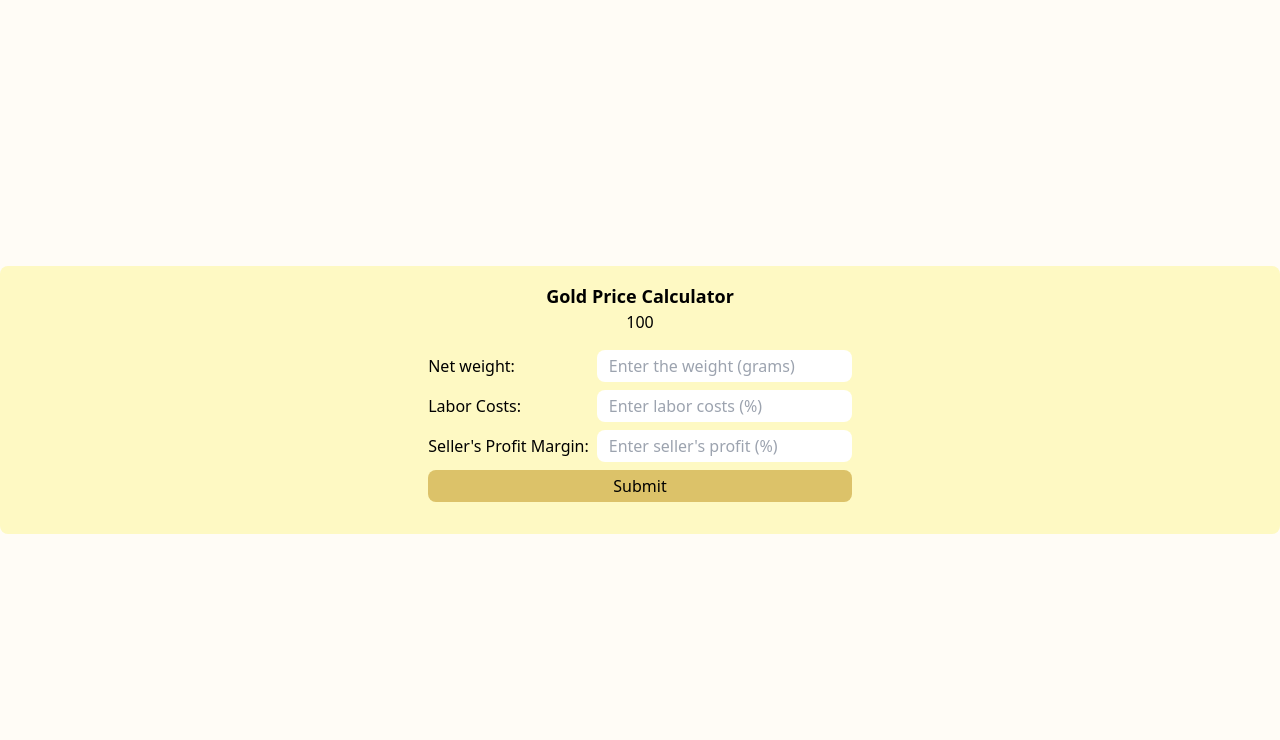
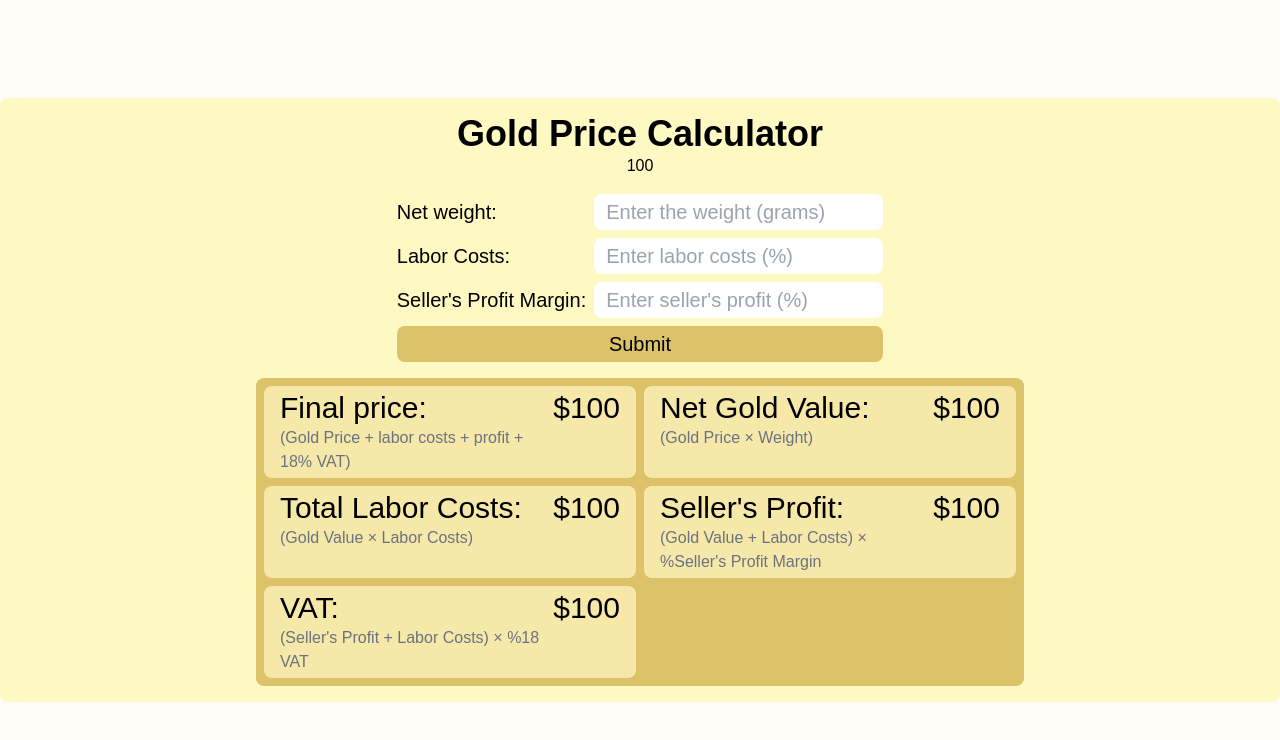
Before and after one commit to ArianMakiabadi/Gold-Price-Calculator, a website: page public/index.html in a window 1280 px wide. Drawn offline with nearby package versions, Linux system fonts and the light colour scheme; files that its build step writes are made by us from their sources; a web font is replaced by a local one.

Commit message:
result section added + fonts

```diff
--- a/public/index.html
+++ b/public/index.html
@@ -3,57 +3,123 @@
   <head>
     <meta charset="UTF-8" />
     <meta name="viewport" content="width=device-width, initial-scale=1.0" />
-    <meta name="description" content="" />
+    <link rel="preconnect" href="https://fonts.googleapis.com" />
+    <link rel="preconnect" href="https://fonts.gstatic.com" crossorigin />
+    <link
+      href="https://fonts.googleapis.com/css2?family=Dongle:wght@400;700&display=swap"
+      rel="stylesheet"
+    />
     <link rel="stylesheet" type="text/css" href="./build/tailwind.css" />
     <script src="https://cdn.jsdelivr.net/npm/axios/dist/axios.min.js"></script>
     <title>Gold Price Calculator</title>
   </head>
-  <body class="bg-gold-50">
+  <body class="bg-gold-50 font-dongle">
     <header></header>
     <main class="flex items-center justify-center h-screen">
       <div
         class="flex flex-1 flex-col container bg-yellow-100 rounded-lg justify-center items-center p-4"
       >
-        <h1 class="text-gold-800 font-bold text-lg">Gold Price Calculator</h1>
+        <h1 class="text-gold-800 font-bold text-4xl">Gold Price Calculator</h1>
         <p id="currPrice">100</p>
+
+        <!-- input section -->
         <div>
           <form
             action=""
             id="form"
             class="grid grid-cols-[auto_1fr] gap-2 p-4 items-center justify-center"
           >
-            <label for="weight" class="text-nowrap">Net weight:</label>
+            <label for="weight" class="text-nowrap text-xl">Net weight:</label>
             <input
-              class="rounded-lg px-3 py-1"
+              class="rounded-lg px-3 py-1 text-xl"
               type="number"
               name="weight"
               id="weight"
               placeholder="Enter the weight (grams) "
             />
 
-            <label for="labor" class="text-nowrap">Labor Costs:</label>
+            <label for="labor" class="text-nowrap text-xl">Labor Costs:</label>
             <input
-              class="rounded-lg px-3 py-1"
+              class="rounded-lg px-3 py-1 text-xl"
               type="number"
               name="labor"
               id="labor"
               placeholder="Enter labor costs (%) "
             />
-            <label for="labor" class="text-nowrap"
+            <label for="profit" class="text-nowrap text-xl"
               >Seller's Profit Margin:</label
             >
             <input
-              class="rounded-lg px-3 py-1"
+              class="rounded-lg px-3 py-1 text-xl"
               type="number"
-              name="weight"
-              id="weight"
+              name="profit"
+              id="profit"
               placeholder="Enter seller's profit (%) "
             />
-            <button class="bg-gold-500 col-span-2 text-center rounded-lg py-1">
+            <button
+              type="submit"
+              class="bg-gold-500 col-span-2 text-center rounded-lg py-1 text-xl"
+            >
               Submit
             </button>
           </form>
         </div>
+        <!-- input section end-->
+        <!-- result section -->
+        <div
+          class="grid sm:grid-cols-2 bg-gold-500 p-2 rounded-lg w-full max-w-screen-md gap-2"
+        >
+          <div class="flex bg-gold-300 rounded-lg py-1 px-4">
+            <span
+              ><p class="text-2xl lg:text-3xl">Final price:</p>
+              <p class="text-sm lg:text-base text-gray-500">
+                (Gold Price + labor costs + profit + 18% VAT)
+              </p>
+            </span>
+            <p id="finalPrice" class="ml-auto text-2xl lg:text-3xl">$100</p>
+          </div>
+
+          <div class="flex bg-gold-300 rounded-lg py-1 px-4">
+            <span
+              ><p class="text-2xl lg:text-3xl">Net Gold Value:</p>
+              <p class="text-sm lg:text-base text-gray-500">
+                (Gold Price × Weight)
+              </p>
+            </span>
+            <p id="goldValue" class="ml-auto text-2xl lg:text-3xl">$100</p>
+          </div>
+
+          <div class="flex bg-gold-300 rounded-lg py-1 px-4">
+            <span
+              ><p class="text-2xl lg:text-3xl">Total Labor Costs:</p>
+              <p class="text-sm lg:text-base text-gray-500">
+                (Gold Value × Labor Costs)
+              </p>
+            </span>
+            <p id="laborCost" class="ml-auto text-2xl lg:text-3xl">$100</p>
+          </div>
+
+          <div class="flex bg-gold-300 rounded-lg py-1 px-4">
+            <span
+              ><p class="text-2xl lg:text-3xl">Seller's Profit:</p>
+              <p class="text-sm lg:text-base text-gray-500">
+                (Gold Value + Labor Costs) × %Seller's Profit Margin
+              </p>
+            </span>
+            <p id="profit" class="ml-auto text-2xl lg:text-3xl">$100</p>
+          </div>
+
+          <div class="flex bg-gold-300 rounded-lg py-1 px-4">
+            <span
+              ><p class="text-2xl lg:text-3xl">VAT:</p>
+              <p class="text-sm lg:text-base text-gray-500">
+                (Seller's Profit + Labor Costs) × %18 VAT
+              </p>
+            </span>
+            <p id="vat" class="ml-auto text-2xl lg:text-3xl">$100</p>
+          </div>
+        </div>
+        <!-- result section end-->
       </div>
     </main>
     <footer></footer>
--- a/tailwind.config.js
+++ b/tailwind.config.js
@@ -21,6 +21,10 @@ export default {
           700: "#333333",
         },
       },
+      fontFamily: {
+        /* gives you the class `font-dongle` */
+        dongle: ['"Dongle"', "sans-serif"],
+      },
     },
   },
   plugins: [],
```
